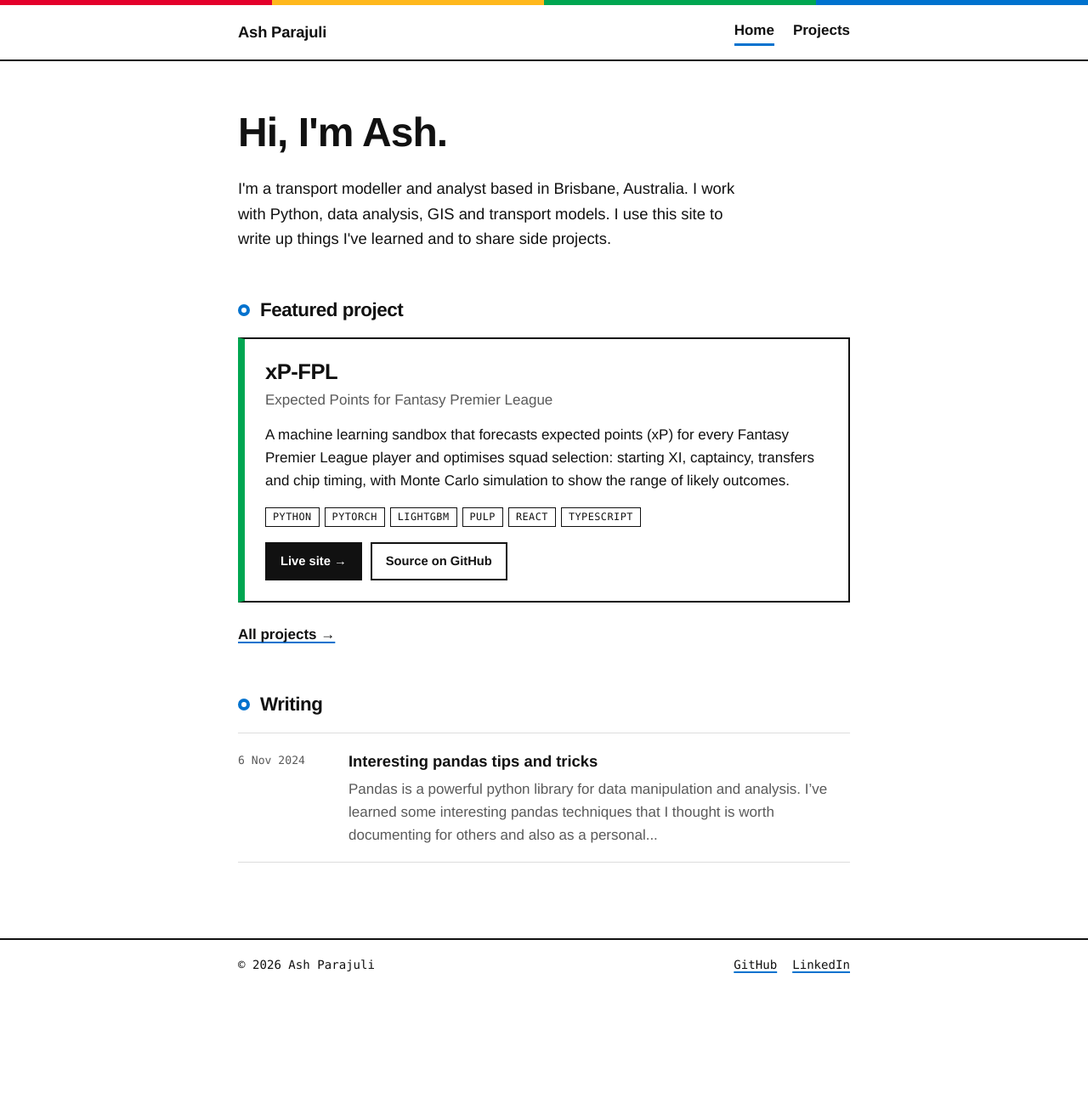
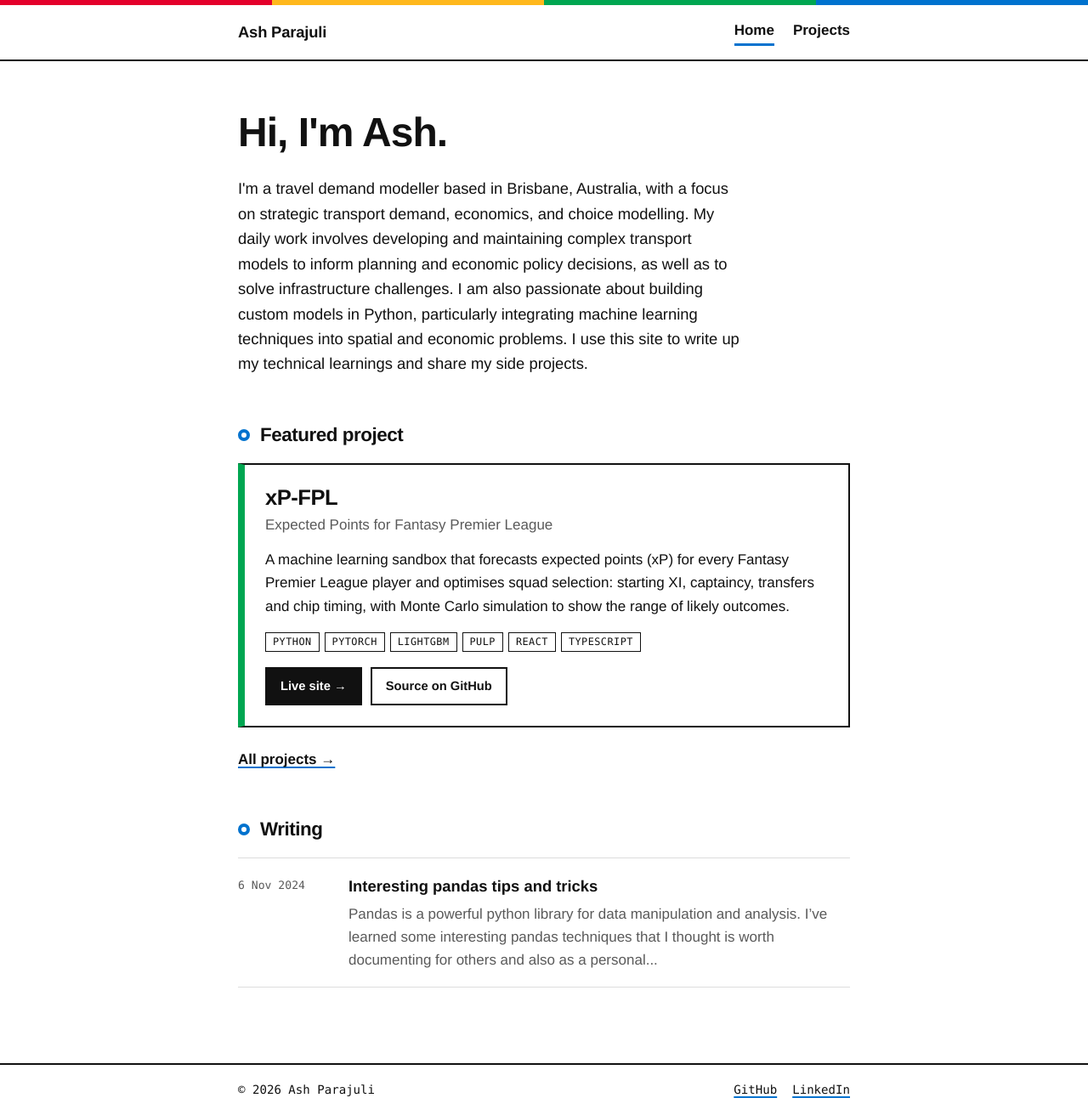
Before and after one commit to amparaj/amparaj.github.io, a Jekyll site: the page built from index.md, in a window 1280 px wide. Shown: the whole page at 85% size. Built offline with Jekyll 4.4.1, drawn with Linux system fonts in a browser that asks for light colours; before the commit the page ends 1165 px from its top, so only the background shows below that.

Commit message:
Update home page bio and site description
Co-Authored-By: Claude Opus 5.5 <noreply@anthropic.com>

```diff
--- a/_config.yml
+++ b/_config.yml
@@ -1,5 +1,5 @@
 title: "Ash Parajuli"
-description: "Transport modeller and analyst in Brisbane, writing about Python, data and side projects."
+description: "Travel demand modeller in Brisbane, writing about transport modelling, Python, machine learning and side projects."
 author: Ash Parajuli
 url: "https://amparaj.github.io"
 theme: jekyll-theme-minimal
--- a/index.md
+++ b/index.md
@@ -5,7 +5,7 @@ title: Home
 
 <section class="intro">
   <h1>Hi, I'm Ash.</h1>
-  <p>I'm a transport modeller and analyst based in Brisbane, Australia. I work with Python, data analysis, GIS and transport models. I use this site to write up things I've learned and to share side projects.</p>
+  <p>I'm a travel demand modeller based in Brisbane, Australia, with a focus on strategic transport demand, economics, and choice modelling. My daily work involves developing and maintaining complex transport models to inform planning and economic policy decisions, as well as to solve infrastructure challenges. I am also passionate about building custom models in Python, particularly integrating machine learning techniques into spatial and economic problems. I use this site to write up my technical learnings and share my side projects.</p>
 </section>
 
 <section>
```
